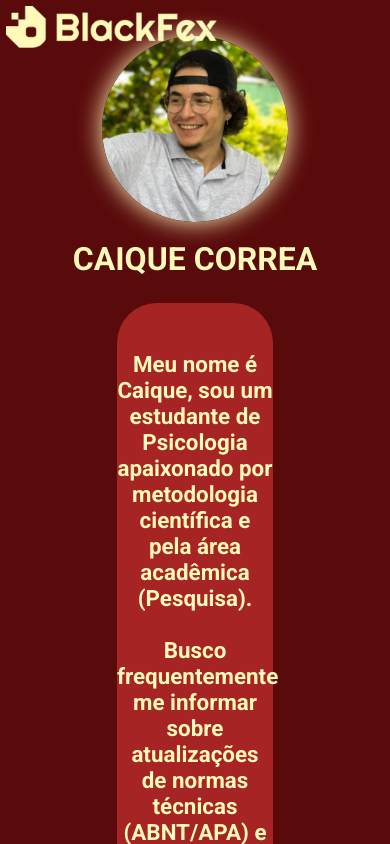
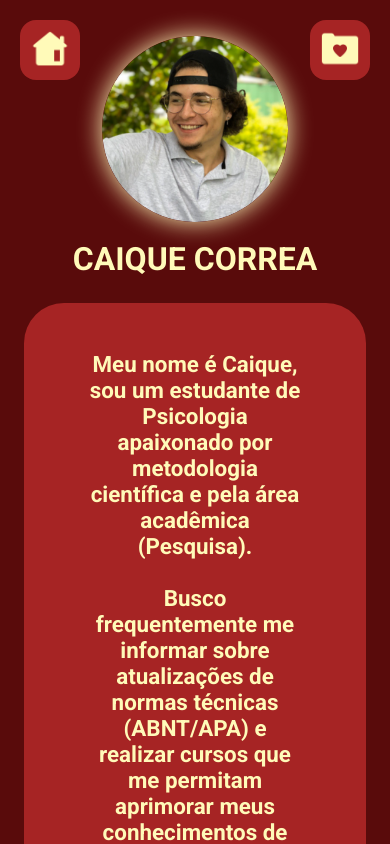
Before and after one commit to JonathanLemes/portfolio-caique-correa, a React (Create React App) app: page /sobre in a window 390 px wide. Shown: the top 844 px of the page. Built offline with nearby package versions, Linux system fonts and the light colour scheme.

Commit message:
style(about): cSS adapted to phones

```diff
--- a/src/pages/About/index.css
+++ b/src/pages/About/index.css
@@ -108,3 +108,40 @@
     height: 100%;
     font-size: 1.4rem;
 }
+
+@media only screen and (max-width: 760px) {
+    .page-about .blackfex-logo {
+        opacity: 0;
+    }
+
+    .page-about .content-block {
+        justify-content: center;
+    }
+
+    .page-about .content-block .about-block {
+        width: 90%;
+    }
+
+    .page-about .content-block .btn {
+        display: flex;
+        align-items: center;
+        justify-content: center;
+
+        width: 60px;
+        height: 60px;
+    }
+
+    .page-about .content-block .btn.home {
+        position: absolute;
+
+        left: 20px;
+        top: 20px;
+    }
+
+    .page-about .content-block .btn.experiencias {
+        position: absolute;
+
+        right: 20px;
+        top: 20px;
+    }
+}
--- a/src/pages/About/index.tsx
+++ b/src/pages/About/index.tsx
@@ -15,19 +15,19 @@ export default function About() {
             <p className="nome">CAIQUE CORREA</p>
         </div>
         <div className="content-block">
-            <Link to="/" className="btn"><img src={ImgHome} alt="Home" /></Link>
+            <Link to="/" className="btn home"><img src={ImgHome} alt="Home" /></Link>
             <div className="about-block">
                 <span className="text">
                 {`Meu nome é Caique, sou um estudante de Psicologia apaixonado por metodologia científica e pela área acadêmica (Pesquisa).
 
-                Busco frequentemente me informar sobre atualizações de normas técnicas (ABNT/APA) e realizar cursos que me permitam aprimorar meus conhecimentos de metodologia para então transmiti-los, tendo em vista o objetivo de prestar contribuições para o avanço da pesquisa científica no Brasil.
+                Busco frequentemente me informar sobre atualizações de normas técnicas (ABNT/APA) e realizar cursos que me permitam aprimorar meus conhecimentos de metodologia científica para então transmiti-los, tendo em vista o objetivo de prestar contribuições para o avanço da pesquisa científica no Brasil.
 
                 Atualmente estou no 4° ano de Psicologia e desde o meu segundo ano da graduação estou envolvido na condução de pesquisas e projetos na área de Educação e Saúde e, durante esse tempo, acumulei grandes experiências e desenvolvi competências que me permitem hoje elaborar trabalhos acadêmicos com maior qualidade.
 
                 Atuei em um dos importantes núcleos de Ensino, Pesquisa e Extensão do UNISAL/Lorena nomeado “Observatório de Violências nas Escolas”, filiado à UNESCO e ao CNPq, tanto como voluntário quanto bolsista de Iniciação Científica e Extensão, desenvolvendo pesquisas e projetos, auxiliando na formatação destes, tirando dúvidas sobre metodologia científica, submissão de projetos ao Comitê de Ética em Pesquisa, formatando editais, e claro, aprendendo com profissionais de renome a como desenvolver trabalhos de excelência.`}
                 </span>
             </div>
-            <Link to="/experiencias" className="btn"><img src={ImgExperiencias} alt="Experiências acadêmicas" /></Link>
+            <Link to="/experiencias" className="btn experiencias"><img src={ImgExperiencias} alt="Experiências acadêmicas" /></Link>
         </div>
     </div>
   );
--- a/src/pages/Home/index.css
+++ b/src/pages/Home/index.css
@@ -105,9 +105,10 @@
     margin-bottom: 1vh;
 }
 
-@media only screen and (max-width: 700px) {
+@media only screen and (max-width: 760px) {
     .page-home {
         display: grid;
+        padding: 24px 0;
 
         height: 100%;
         width: 100%;
```
Also changed, not shown: 1 other file (tests, documents, lock files or other folders).
